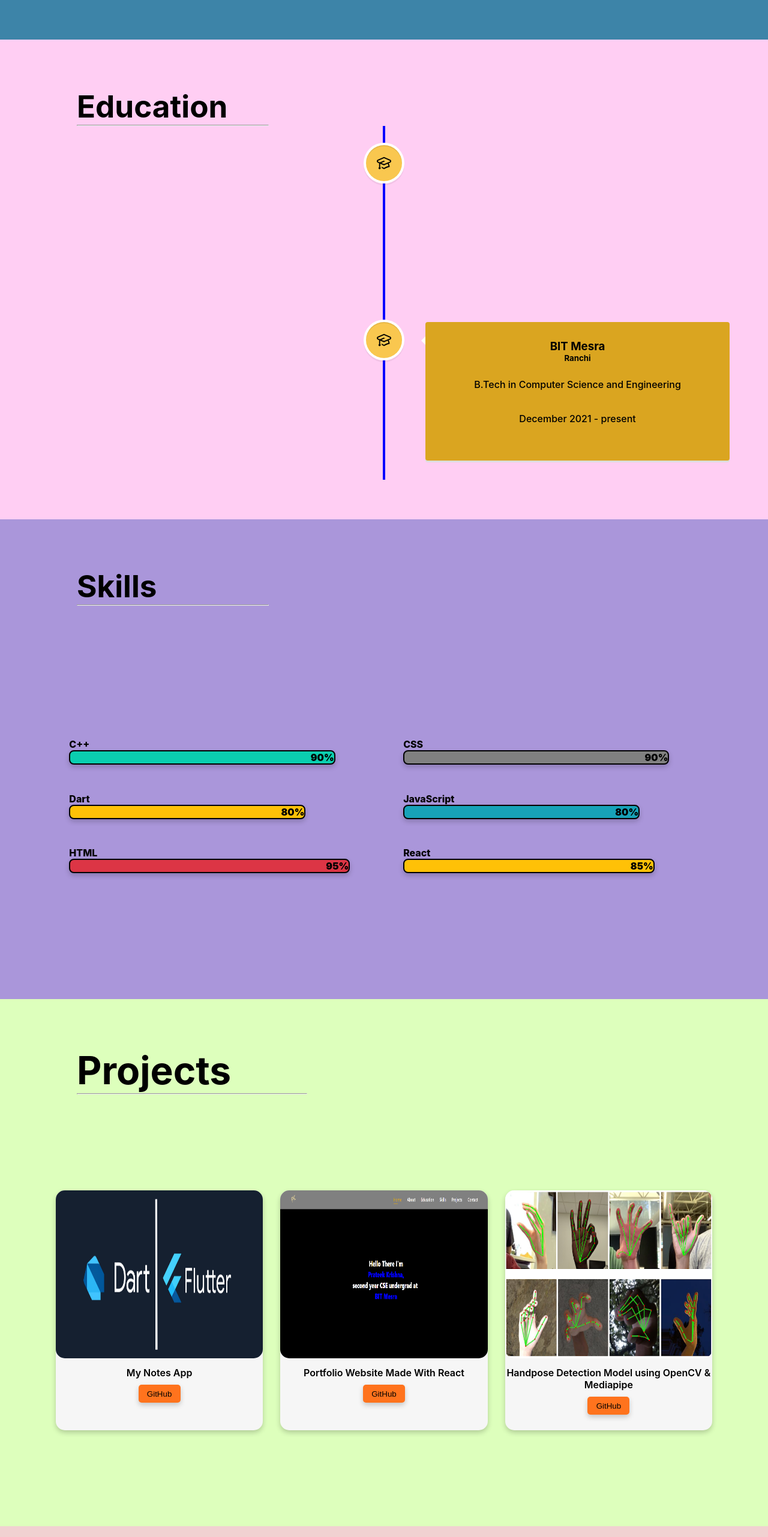
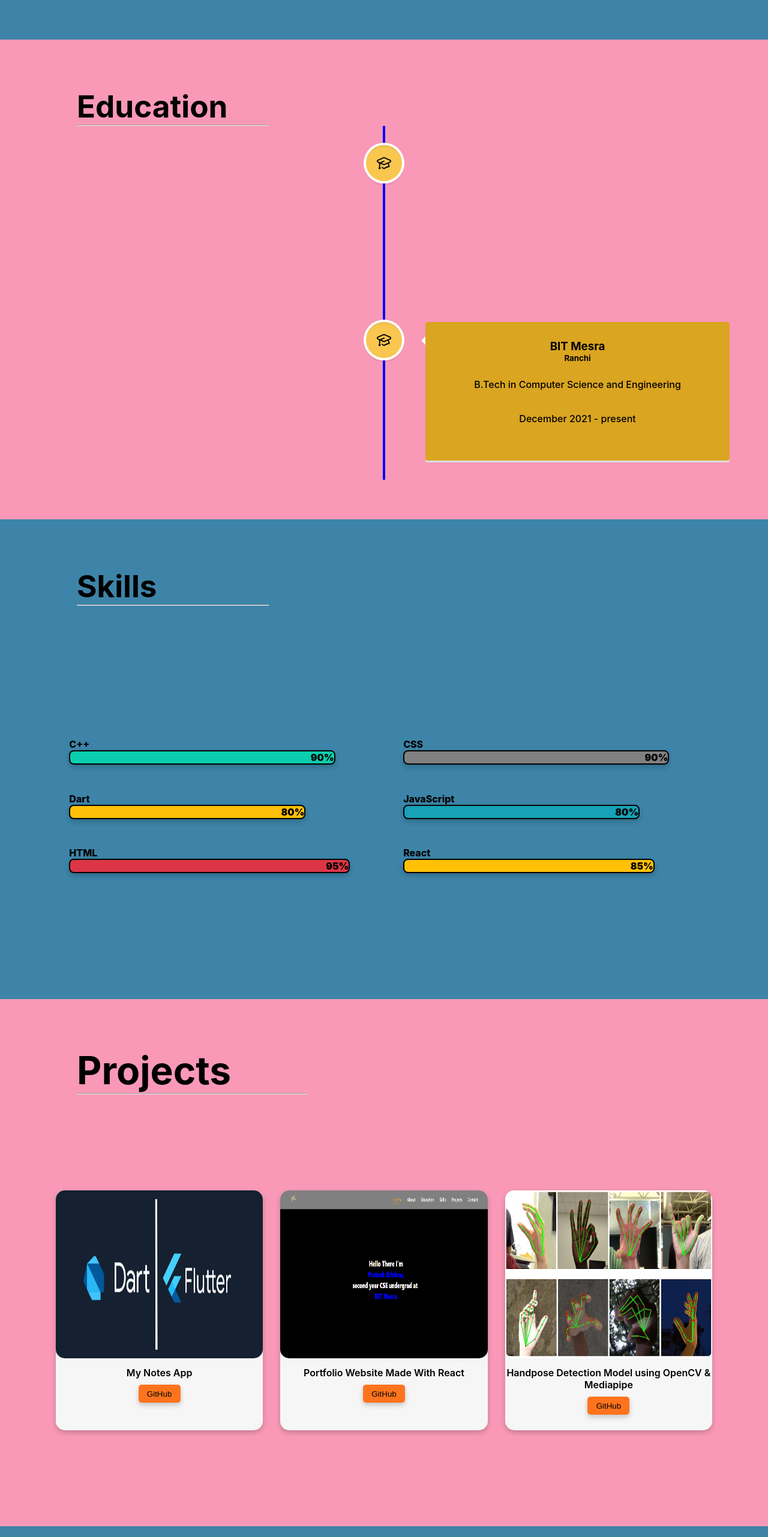
Before and after one commit to PrateekKrishna/prateek-portfolio, a React (Create React App) app: page / in a window 1280 px wide. Shown: the part 1610-4173 px from the top of the page at 60% size. Built offline with nearby package versions, Linux system fonts and the light colour scheme; no server answers.

Commit message:
minor css changes

```diff
--- a/src/components/Projects/projects.css
+++ b/src/components/Projects/projects.css
@@ -2,7 +2,7 @@
     padding-top: 10vh;
     min-height: 100vh;
     width: 100%;
-    background-color: #DDFFBC;
+    background-color: #F999B7;
     display: flex;
     flex-direction: column;
     align-items: center;
@@ -84,7 +84,7 @@
     .projects{
         min-height: 100vh;
         width: 100%;
-        background-color: #DDFFBC;
+        background-color: #F999B7;
         display: flex;
         flex-direction: column;
         align-items: center;
--- a/src/components/codeforces/codeforces.css
+++ b/src/components/codeforces/codeforces.css
@@ -2,7 +2,7 @@
     padding-top: 10vh;
     height: 100vh;
     width: 100%;
-    background-color: #F1D1D1;
+    background-color: #3D84A8;
     display: flex;
     flex-direction: column;
 }
--- a/src/components/skills/skills.css
+++ b/src/components/skills/skills.css
@@ -2,7 +2,7 @@
     padding-top: 10vh;
     height: 100vh;
     width: 100%;
-    background-color: #AA96DA;
+    background-color: #3D84A8;
     display: flex;
     flex-direction: column;
     align-items: center;
@@ -111,7 +111,7 @@
         padding-bottom: 10vh;
         height: 100vh;
         width: 100vw;
-        background-color: #AA96DA;
+        background-color: #3D84A8;
         display: flex;
         flex-direction: column;
         align-items: center;
--- a/src/components/timeline/timeline.css
+++ b/src/components/timeline/timeline.css
@@ -2,7 +2,7 @@
   padding-top: 10vh;
   min-height: 100vh;
   width: 100%;
-  background-color: #FFCEF3;
+  background-color: #F999B7;
   display: flex;
   flex-direction: column;
 }
```
